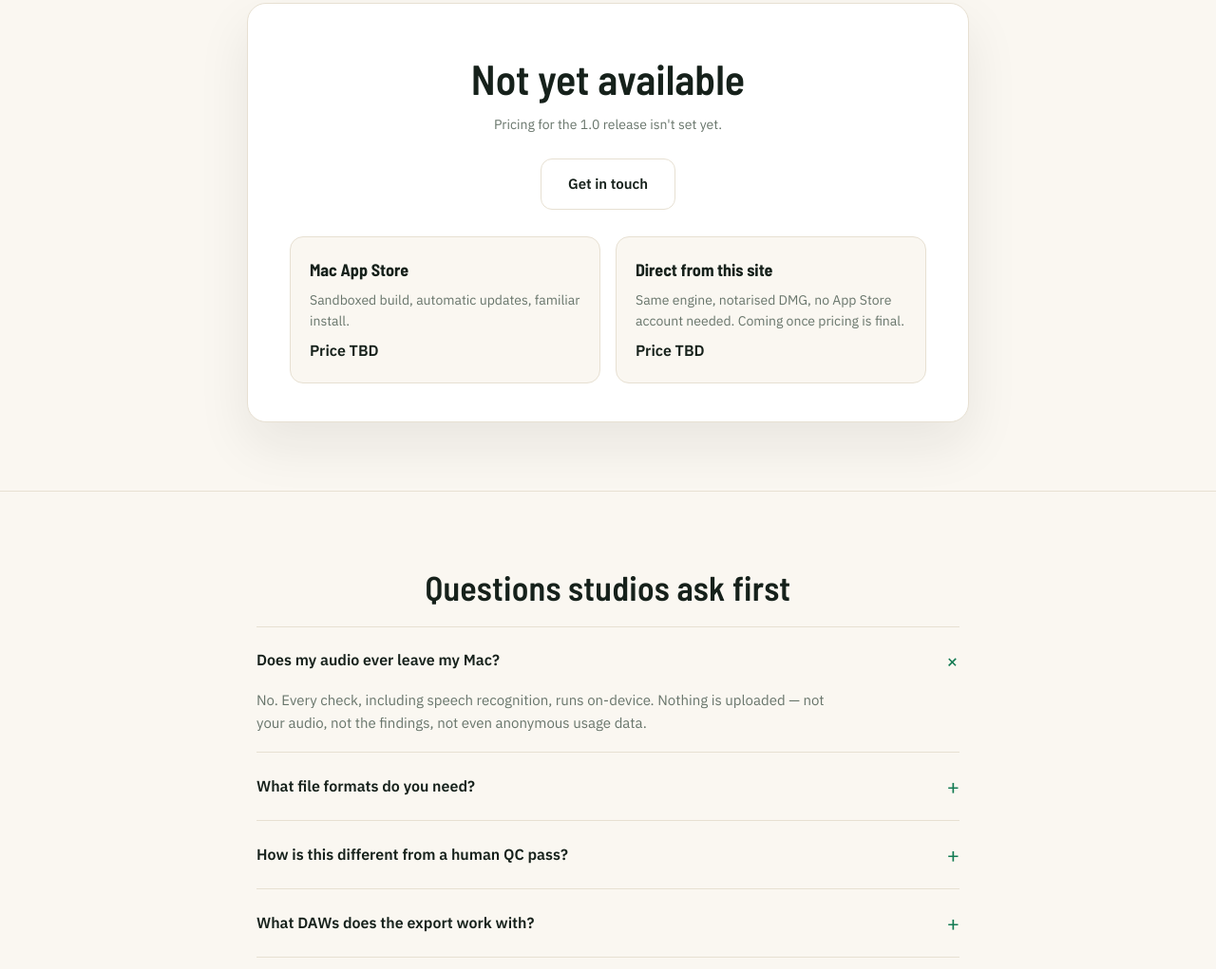
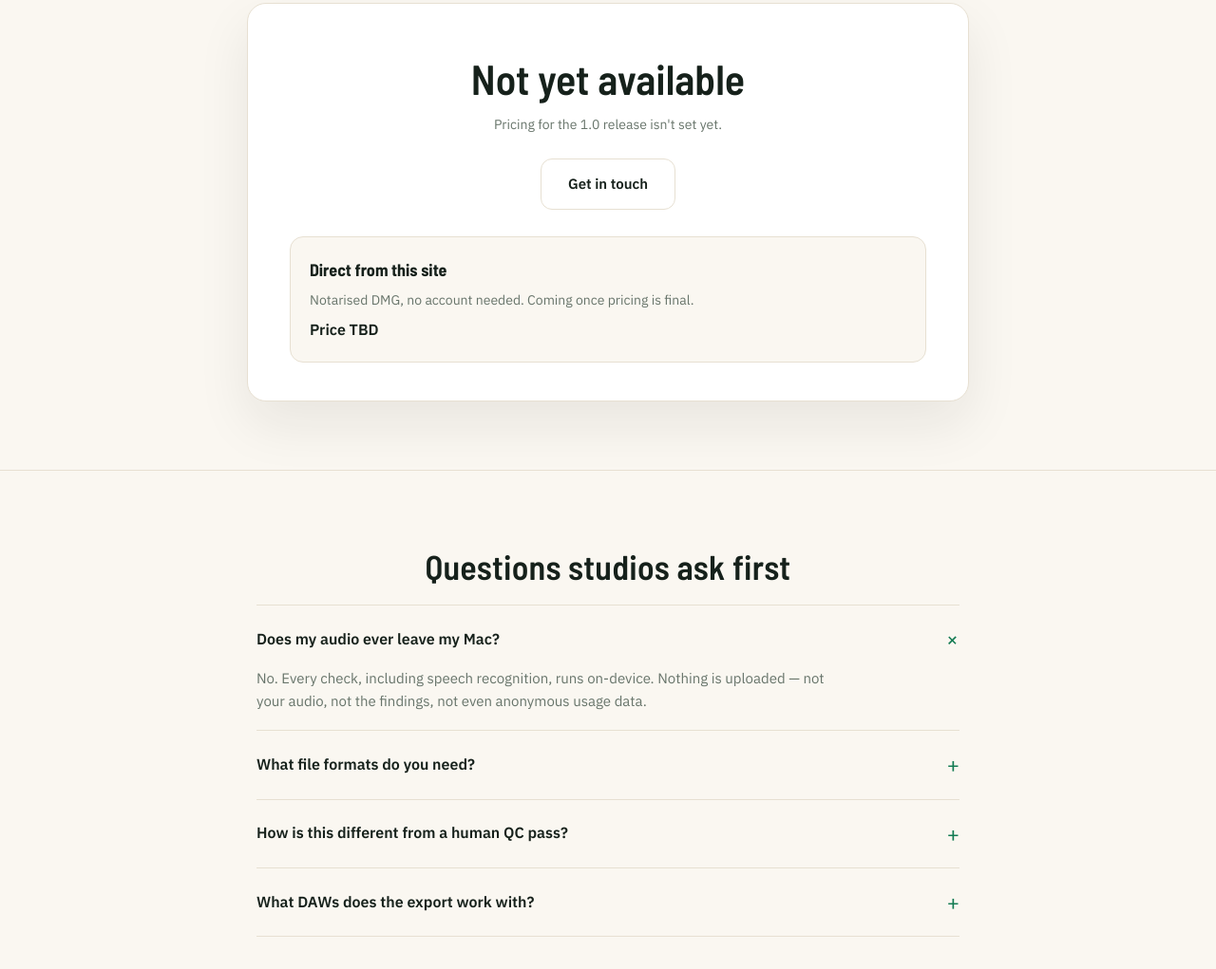
Before and after one commit to jirivatka/dubbingqc-site, a plain HTML site: page index.html in a window 1280 px wide. Shown: the part 3399-4420 px from the top of the page at 95% size. Drawn offline with Linux system fonts and the light colour scheme.

Commit message:
Remove the Mac App Store pricing tier and manual claim
Mac App Store distribution stays internal-testing-only, permanently —
it will never be a public listing or sales channel, so the site and
manual shouldn't promise one. Pricing now shows a single direct-download
tier; the manual no longer says a Mac App Store release is coming.

Co-Authored-By: Claude Sonnet 5 <noreply@anthropic.com>

```diff
--- a/index.html
+++ b/index.html
@@ -140,13 +140,8 @@
              (both accounts already exist) pointing straight at checkout — no backend needed. -->
         <div class="pricing-tiers">
           <div class="tier">
-            <h4>Mac App Store</h4>
-            <p>Sandboxed build, automatic updates, familiar install.</p>
-            <span class="tier-price">Price TBD</span>
-          </div>
-          <div class="tier">
             <h4>Direct from this site</h4>
-            <p>Same engine, notarised DMG, no App Store account needed. Coming once pricing is final.</p>
+            <p>Notarised DMG, no account needed. Coming once pricing is final.</p>
             <span class="tier-price">Price TBD</span>
           </div>
         </div>
```
Also changed, not shown: manual.html (+0 -1 lines).
